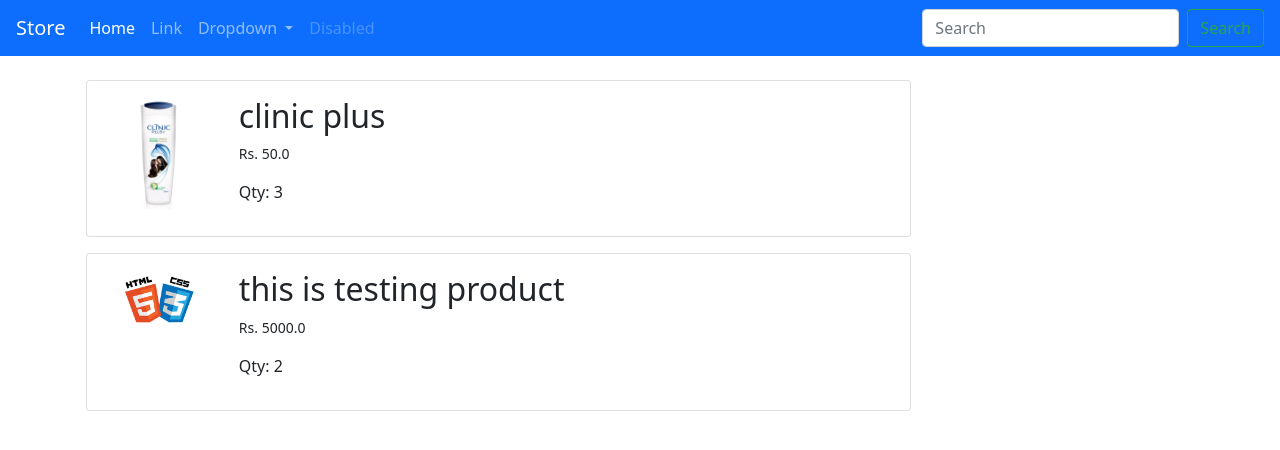
After one commit to sadique-cws/djangoecom, a Django app: page /order-summary in a window 1280 px wide. The commit adds this page. Shown: the top 450 px of the page. Run offline with Django 3.2, Linux system fonts and the light colour scheme; a user stored in the database is signed in; data comes from the database, SQL or seed files in the repository; both versions use the stored data as it was after the commit; some libraries are stand-ins or nearby versions.

Commit message:
second commit

```diff
--- a/store/models.py
+++ b/store/models.py
@@ -45,6 +45,12 @@ class Item(models.Model):
             "slug":self.slug
         })
 
+    def get_add_to_cart_url(self):
+        return reverse("store:add-to-cart",kwargs={
+            "slug":self.slug
+        })
+
+
     def save(self,*args,**kwargs):
         self.slug = slugify(self.title)
         super(Item, self).save(*args,**kwargs)
@@ -59,5 +65,5 @@ class Order(models.Model):
     user = models.ForeignKey(settings.AUTH_USER_MODEL,on_delete=models.CASCADE)
     ordered = models.BooleanField(default=False)
     items = models.ManyToManyField(OrderItem)
-    ordered_date = models.DateTimeField()
+    ordered_date = models.DateTimeField(null=True)
     add_date = models.DateTimeField(auto_now_add=True)
--- a/store/urls.py
+++ b/store/urls.py
@@ -5,6 +5,8 @@ app_name = "store"
 
 urlpatterns = [
     path("",HomeView.as_view(),name="homepage"),
-    path("product/<slug>",ItemView.as_view(),name="product")
+    path("product/<slug>",ItemView.as_view(),name="product"),
+    path("add-to-cart/<slug>",AddToCart.as_view(),name="add-to-cart"),
+    path("order-summary",OrderSummaryView.as_view(),name="order_summary")
 
 ]
--- a/store/views.py
+++ b/store/views.py
@@ -1,7 +1,10 @@
-from django.shortcuts import render
+from django.shortcuts import render,get_object_or_404,redirect
 from store.models import *
-from django.views.generic import ListView,DetailView
+from django.views.generic import ListView,DetailView,View
+from django.core.exceptions import ObjectDoesNotExist
 from django.views.generic.edit import CreateView,DeleteView,UpdateView
+from django.contrib.auth.mixins import LoginRequiredMixin
+from django.utils import timezone
 
 class HomeView(ListView):
     model = Item
@@ -13,5 +16,50 @@ class ItemView(DetailView):
     template_name = "product.html"
     slug_url_kwarg = "slug"
 
-class AddToCart():
-    pass
+
+class AddToCart(LoginRequiredMixin,View):
+    def get(self,request,slug,*args,**kwargs):
+        item = get_object_or_404(Item,slug=slug)
+
+        order_item, create = OrderItem.objects.get_or_create(
+            item = item,
+            user = request.user,
+            ordered= False
+        )
+
+        order_query = Order.objects.filter(user=request.user,ordered=False)
+
+        if order_query.exists():
+            order = order_query[0]
+
+            if order.items.filter(item__slug=slug).exists():
+                order_item.qty += 1
+                order_item.save()
+                #todo: msg  item updated successfully
+            else:
+                order.items.add(order_item)
+                #todo: msg item added successfully
+
+            return redirect("store:order_summary")
+        else:
+            add_date = timezone.now()
+            order = Order.objects.create(
+                user=request.user,
+                ordered=False,
+                add_date=add_date
+            )
+
+            order.items.add(order_item)
+            #todo: msg item added successfully
+            return redirect("store:order_summary")
+
+class OrderSummaryView(LoginRequiredMixin,View):
+    def get(self,request,*args,**kwargs):
+        try:
+            order = Order.objects.get(user=request.user,ordered=False)
+            context = {"order":order}
+        except ObjectDoesNotExist:
+            #todo: msg you do not have any active order
+            return redirect("store:homepage")
+
+        return render(self.request,"order_summary.html",context)
--- /dev/null
+++ b/templates/order_summary.html
@@ -0,0 +1,30 @@
+{% extends 'base.html' %}
+
+{% block content %}
+    <div class="container mt-4">
+
+    <div class="row">
+    <div class="col-lg-9">
+        {% for o in order.items.all %}
+        <div class="card mb-3">
+            <div class="card-body">
+                <div class="row">
+                    <div class="col-lg-2">
+                        <img src="{{ o.item.image.url }}" alt="" class="card-img-top">
+                    </div>
+                    <div class="col-lg-9">
+                        <h2>{{ o.item.title }}</h2>
+                        <p class="small">Rs. {{ o.item.price }}</p>
+                        <p>Qty: {{ o.qty }}</p>
+                    </div>
+                </div>
+            </div>
+        </div>
+        {% endfor %}
+    </div>
+    <div class="col-lg-3">
+
+    </div>
+    </div>
+    </div>
+{% endblock %}
--- a/templates/product.html
+++ b/templates/product.html
@@ -18,7 +18,7 @@
                 {% else %}
                     <p class="lead">Rs. {{ object.price }}</p>
                 {% endif %}
-                <a href="" class="btn btn-success">Add to Cart</a>
+                <a href="{{ object.get_add_to_cart_url }}" class="btn btn-success">Add to Cart</a>
 
             </div>
         </div>
```
Also changed, not shown: db.sqlite3, store/migrations/0005_auto_20200627_1255.py (added).
